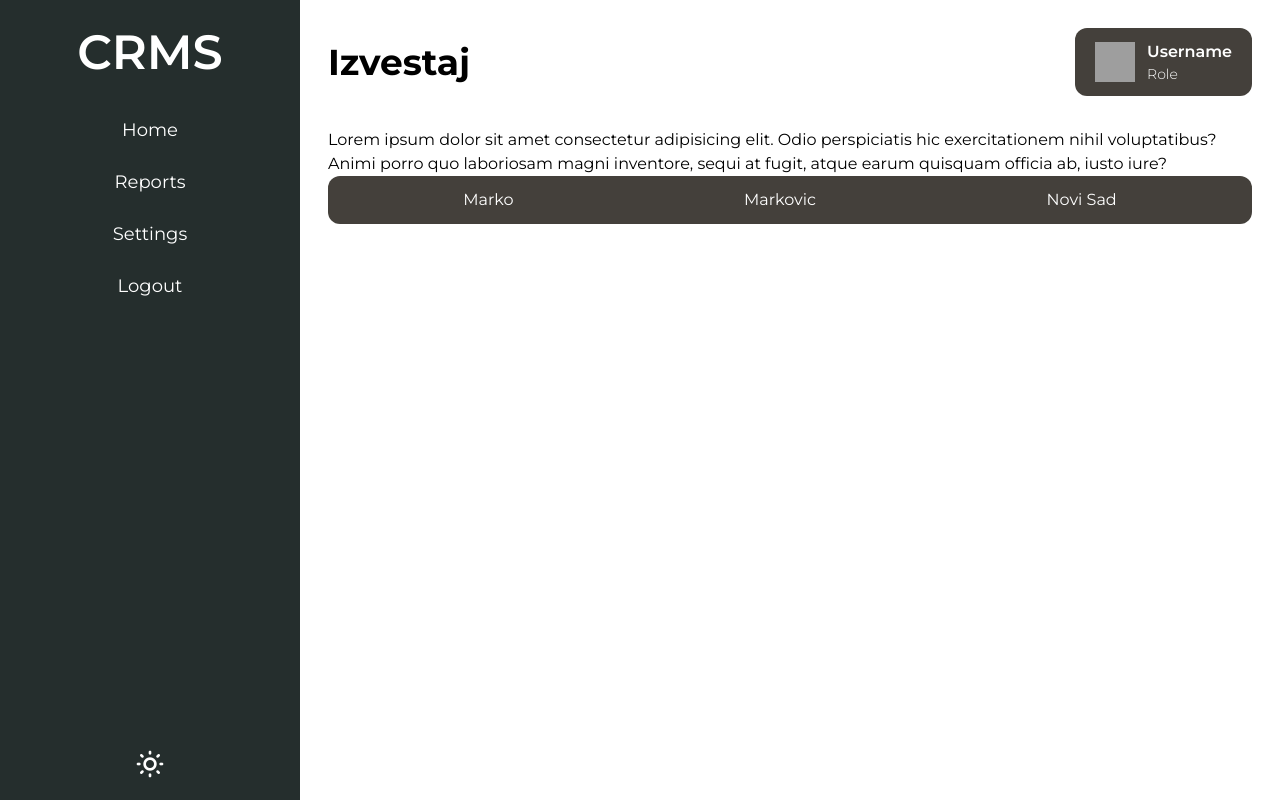
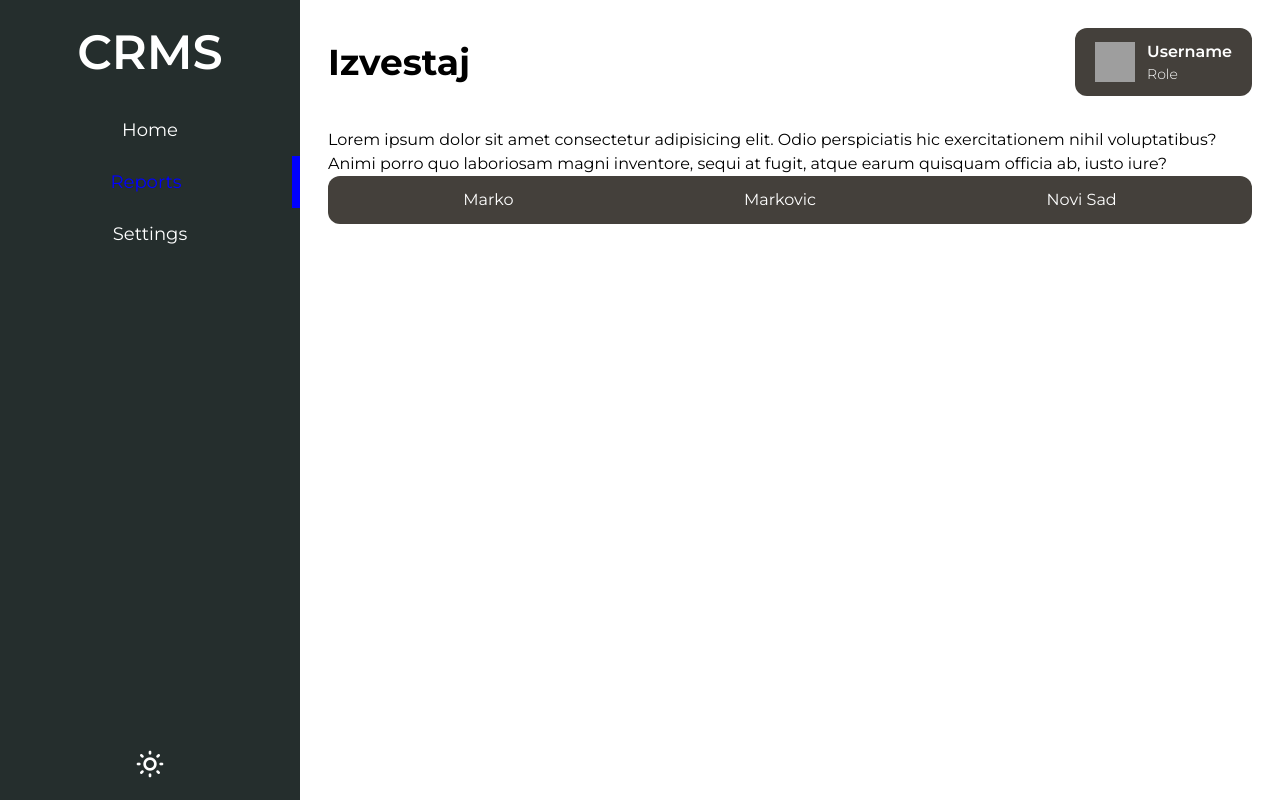
Before and after one commit to petaaar88/CRMS---Frontend, a React (Vite) app: page /reports in a window 1280 px wide. Built offline with nearby package versions, Linux system fonts and the light colour scheme; grey boxes are pictures that could not be loaded.

Commit message:
Add Link Routing

```diff
--- a/src/components/Menu.jsx
+++ b/src/components/Menu.jsx
@@ -1,17 +1,26 @@
+import { NavLink } from 'react-router-dom'
 import MenuButton from './MenuButton'
 import ThemeButton from './ThemeButton'
 
 const Menu = () => {
+
+  const navStyle = ({isActive}) =>{
+      return {
+        color: isActive ?"blue" : "white",
+        borderRight: isActive ? "8px solid blue " : ""
+      }
+  }
+
   return (
+
     <nav style={{background:"#252E2D", width:"300px"}} className="h-screen fixed">
         <div className='h-full flex flex-col justify-between'>
           <div>
             <h3 className="text-5xl text-white font-semibold text-center py-7">CRMS</h3>
             <ul>
-              <li><MenuButton text="Home" /></li>
-              <li><MenuButton text="Reports" /></li>
-              <li><MenuButton text="Settings" /></li>
-              <li><MenuButton text="Logout" /></li>
+              <li><NavLink style={navStyle} className={'block w-full text-center py-3 text-lg text-white cursor-pointer hover:bg-gray-700'} to={"/home"}>Home</NavLink></li>
+              <li><NavLink style={navStyle} className={'block w-full text-center py-3 text-lg text-white cursor-pointer hover:bg-gray-700'} to={"/reports"}>Reports</NavLink></li>
+              <li><NavLink style={navStyle} className={'block w-full text-center py-3 text-lg text-white cursor-pointer hover:bg-gray-700'} to={"/settings"}>Settings</NavLink></li>
             </ul>
           </div>
 
--- a/src/components/MenuButton.jsx
+++ b/src/components/MenuButton.jsx
@@ -1,9 +1,11 @@
 import React, { useState } from 'react'
+import { NavLink } from 'react-router-dom';
 
 const MenuButton = ({text}) => {
     const [isActive, setIsActive] = useState(false);
 
   return (
+
     <button className='block w-full py-3 text-lg text-white cursor-pointer hover:bg-gray-700'>{text}</button>
   )
 }
```
